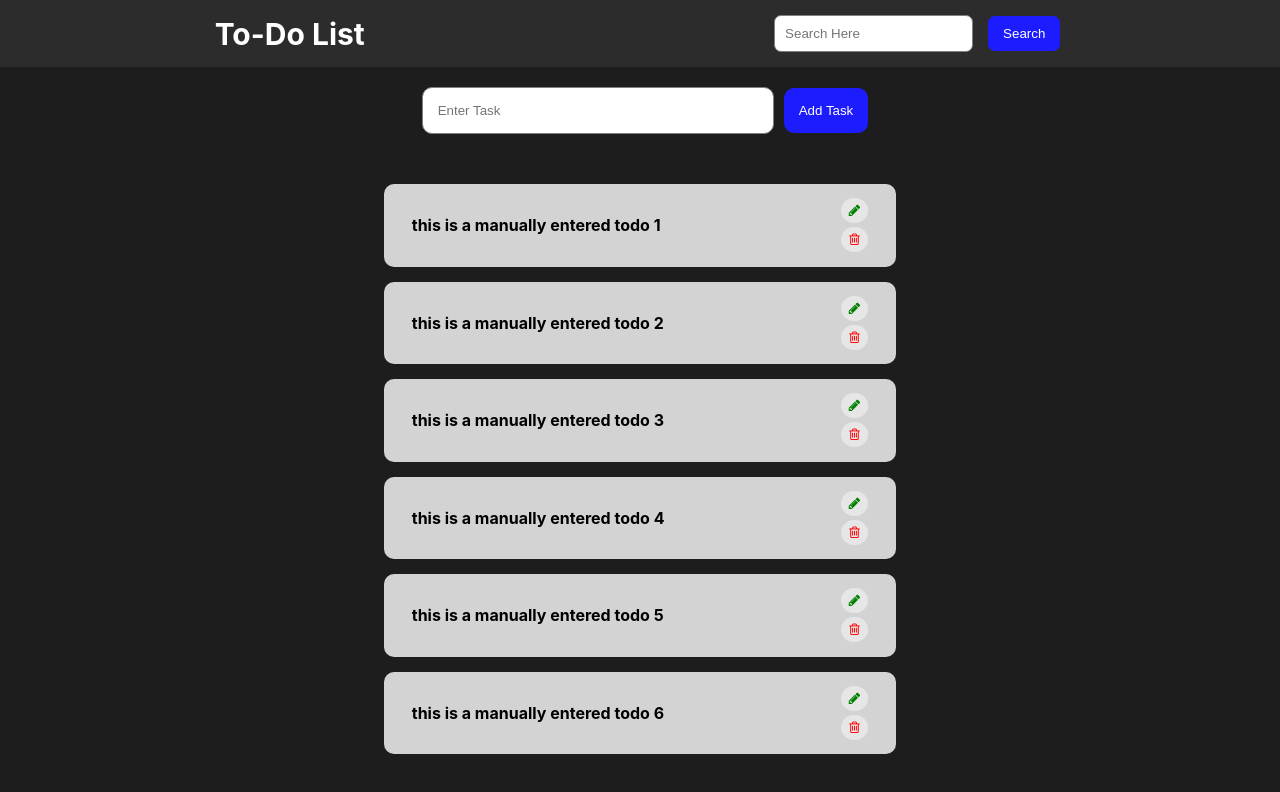
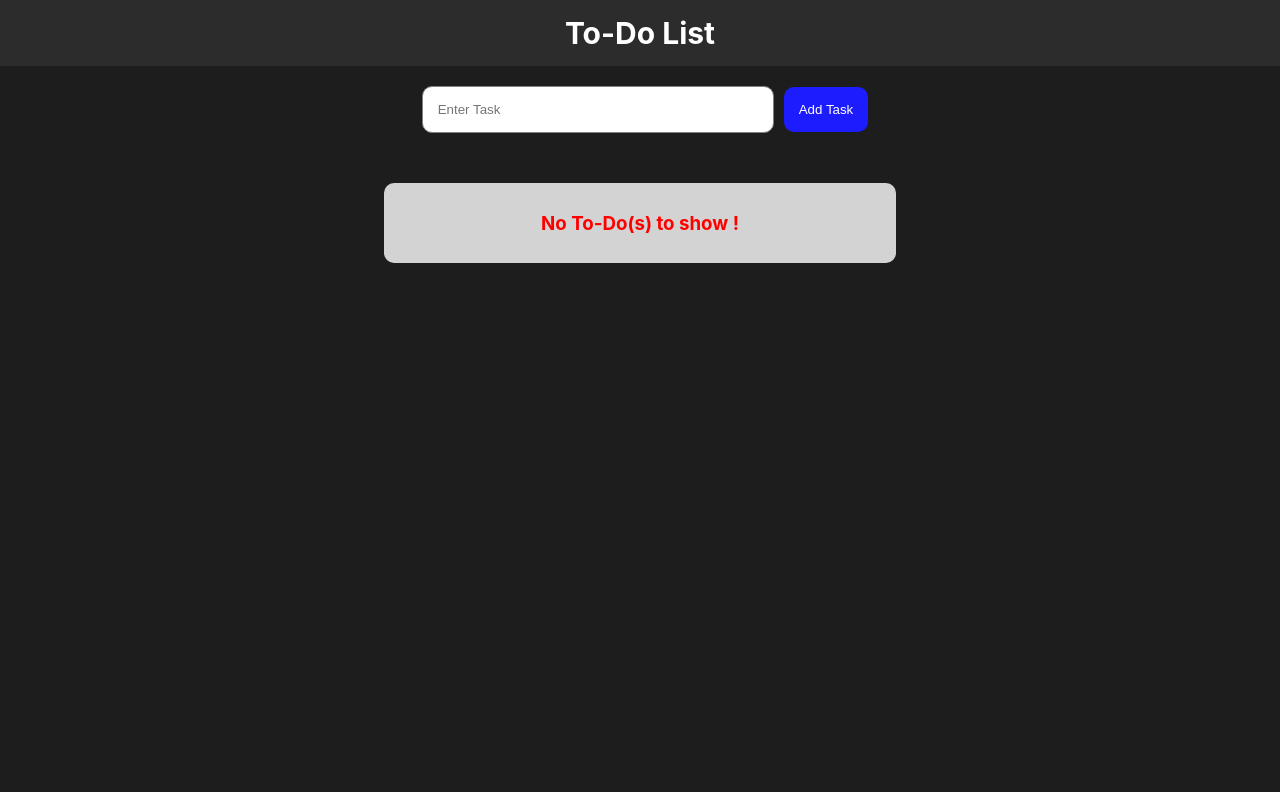
Before and after one commit to muteenk/To-Do-List-React, a React (Create React App) app: page / in a window 1280 px wide. Shown: the top 792 px of the page. Built offline with nearby package versions, Linux system fonts and the light colour scheme.

Commit message:
removed search bar (was not required)

```diff
--- a/public/index.html
+++ b/public/index.html
@@ -19,7 +19,7 @@
     <!-- Font Awesome Link  -->
     <link rel="stylesheet" href="https://cdnjs.cloudflare.com/ajax/libs/font-awesome/4.7.0/css/font-awesome.min.css">
 
-    <title>React App</title>
+    <title>To-Do List App</title>
   </head>
   <body>
     <noscript>You need to enable JavaScript to run this app.</noscript>
--- a/src/App.css
+++ b/src/App.css
@@ -14,27 +14,6 @@ nav a{
   color: white;
   font-weight: bold;
   font-size: 30px;
-}
-
-nav .search input{
-  padding: 10px;
-  border-radius: 7px;
-  border: 1px solid gray;
-  margin: auto 10px;
-}
-
-nav .search button{
-  padding: 10px 15px;
-  border-radius: 7px;
-  border: none;
-  background-color: rgb(28, 28, 255);
-  color: white;
-  margin: auto 5px;
-}
-
-nav .search button:hover{
-  cursor: pointer;
-  background-color: rgb(0, 0, 175);
 }
 
 
--- a/src/App.js
+++ b/src/App.js
@@ -7,32 +7,7 @@ import NoTodo from './components/NoTodo'
 
 function App() {
 
-  const [Todo_list, setTodo_list] = useState([
-    {
-      id: 1,
-      Title: "this is a manually entered todo 1"
-    },
-    {
-      id: 2,
-      Title: "this is a manually entered todo 2"
-    },
-    {
-      id: 3,
-      Title: "this is a manually entered todo 3"
-    },
-    {
-      id: 4,
-      Title: "this is a manually entered todo 4"
-    },
-    {
-      id: 5,
-      Title: "this is a manually entered todo 5"
-    },
-    {
-      id: 6,
-      Title: "this is a manually entered todo 6"
-    }
-  ])
+  const [Todo_list, setTodo_list] = useState([])
 
 
   function deleteTodo(todo) {
--- a/src/components/Nav.jsx
+++ b/src/components/Nav.jsx
@@ -1,13 +1,10 @@
 import React from 'react'
 
 const Nav = () => {
+
     return (
         <nav>
             <a href="!#">To-Do List</a>
-            <div className="search">
-                <input type="search" name="search" placeholder="Search Here" />
-                <button>Search</button>
-            </div>
         </nav>
     )
 }
```
